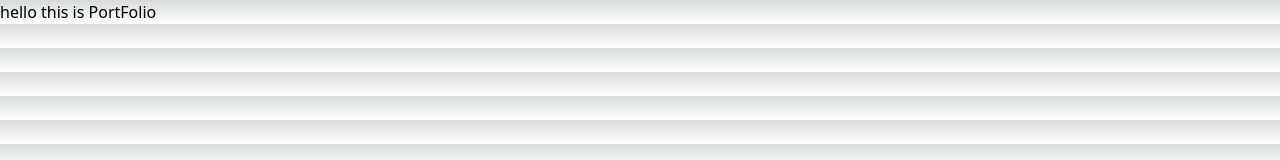
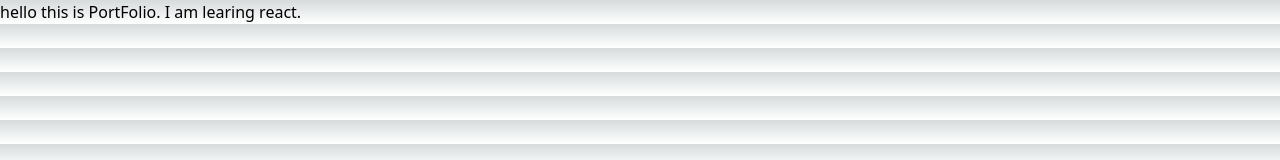
Before and after one commit to sun4205/hanna_portfolio, a Next.js app: page /Portfolio in a window 1280 px wide. Shown: the top 160 px of the page. Built offline with nearby package versions, Linux system fonts and the light colour scheme.

Commit message:
practice basic

```diff
--- a/pages/Portfolio.jsx
+++ b/pages/Portfolio.jsx
@@ -1,7 +1,8 @@
 const PortFolio = () => {
     return (
         <div>
-            hello this is PortFolio
+            hello this is PortFolio.
+            I am learing react.
         </div>
     )
 }
```
